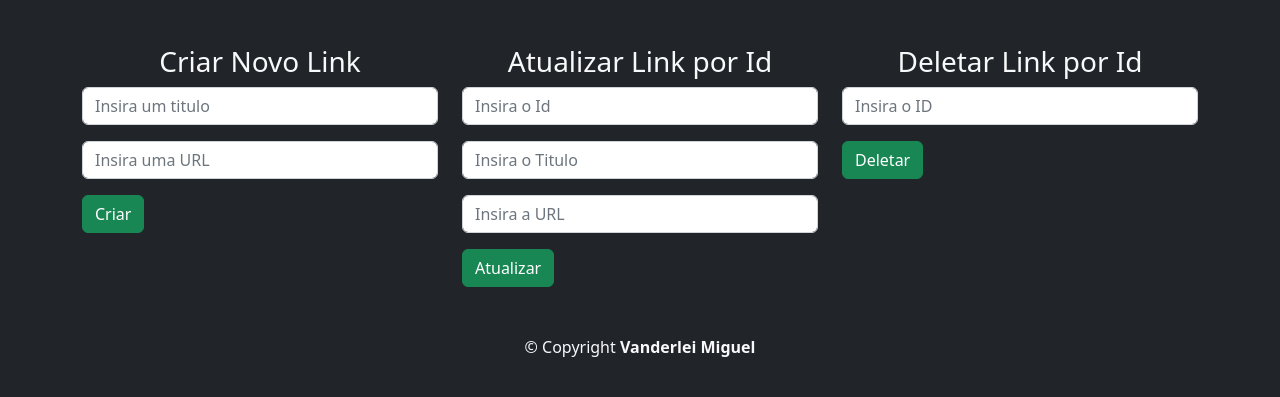
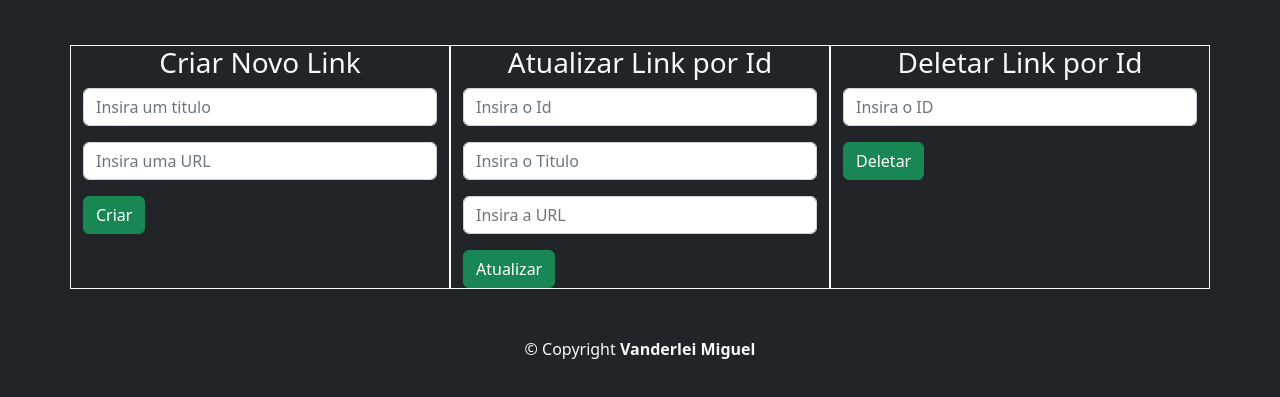
Before and after one commit to vanderleimiguel/links-tech-frontend, a website: page index.html in a window 1280 px wide. Shown: the part 113-510 px from the top of the page. Drawn offline with nearby package versions, Linux system fonts and the light colour scheme; no server answers.

Commit message:
update bootstrap

```diff
--- a/index.html
+++ b/index.html
@@ -27,7 +27,7 @@
 
       <section class="container bg-dark">
         <div class="row">
-          <div class="col-md-4">
+          <div class="col-md-4 border border-light">
             <form id="create">
               <div class="mb-3">
                 <h3 class="text-center text-light">Criar Novo Link</h3>
@@ -48,7 +48,7 @@
             <button class="btn btn-success" id="btn-create">Criar</button>
           </div>
 
-          <div class="col-md-4">
+          <div class="col-md-4 border border-light">
             <form id="update">
               <div class="mb-3">
                 <h3 class="text-center text-light">Atualizar Link por Id</h3>
@@ -76,7 +76,7 @@
             <button class="btn btn-success" id="btn-update">Atualizar</button>
           </div>
 
-          <div class="col-md-4">
+          <div class="col-md-4 border border-light">
             <form id="delete">
               <div class="mb-3">
                 <h3 class="text-center text-light">Deletar Link por Id</h3>
--- a/static/js/webCrawler.js
+++ b/static/js/webCrawler.js
@@ -2,6 +2,7 @@ const request = require('request')
 const cheerio = require('cheerio')
 let titles = []
 
+function titlesAut() {
   request('https://devgo.com.br/', function (err, res, body) {
     if (err) console.log('Erro: ' + err)
 
@@ -20,7 +21,10 @@ request('https://devgo.com.br/', function (err, res, body) {
       }
     })
   })
+  return titles
+}
 
+teste = titlesAut()
 setTimeout(function () {
-  console.log(titles)
+  console.log(teste)
 }, 1000)
```
Lines whose indentation alone changed are shown as unchanged.
